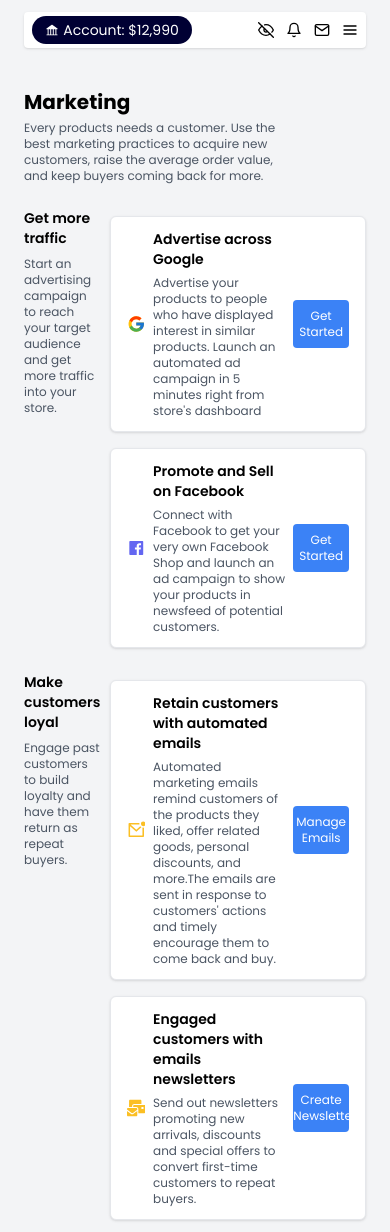
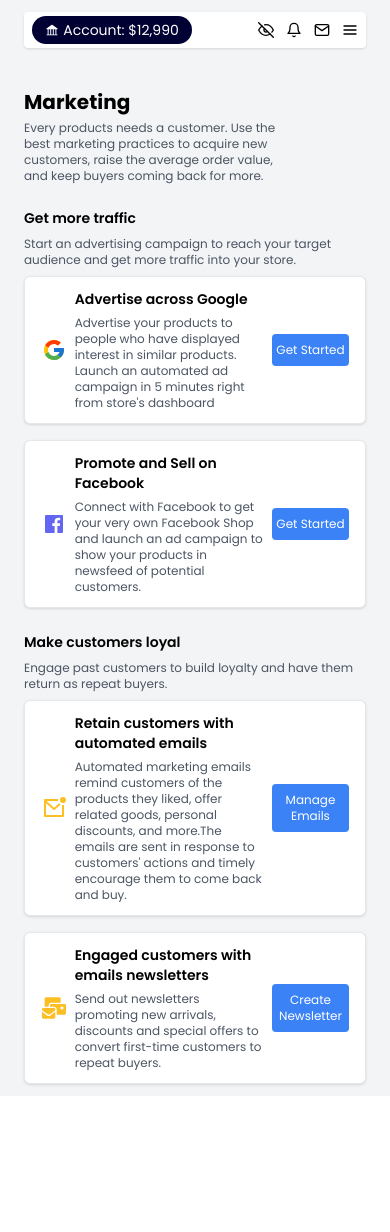
Before and after one commit to Adekanmi-hub/Bamzi, a React (Create React App) app: page /marketing in a window 390 px wide. After the commit the page ends 1096 px from the top, so only its background shows below. Built offline with nearby package versions, Linux system fonts and the light colour scheme.

Commit message:
Responsiveness

```diff
--- a/src/pages/marketing.js
+++ b/src/pages/marketing.js
@@ -28,8 +28,8 @@ export default function Marketing() {
           </p>
         </div>
 
-        <div className="flex mt-6 w-full">
-          <div className="w-3/12 pr-2">
+        <div className="flex mt-6 w-full lg:flex-row flex-col">
+          <div className="lg:w-3/12 w-full pr-2">
             <p className="text-sm mb-2 font-semibold">Get more traffic</p>
             <p className="text-gray-600 text-xs">
               Start an advertising campaign to reach your target audience and
@@ -37,7 +37,7 @@ export default function Marketing() {
             </p>
           </div>
 
-          <div className="flex flex-col w-9/12 space-y-4 mt-2">
+          <div className="flex flex-col lg:w-9/12 w-full space-y-4 mt-2">
             <div className="flex py-2 px-4 border border-solid rounded-md items-center bg-white w-full justify-center shadow">
               <span className="w-1/12 flex justify-center">
                 <FcGoogle size={24} />
@@ -84,8 +84,8 @@ export default function Marketing() {
           </div>
         </div>
 
-        <div className="flex mt-6 w-full">
-          <div className="w-3/12 pr-2">
+        <div className="flex mt-6 w-full lg:flex-row flex-col">
+          <div className="lg:w-3/12 pr-2">
             <p className="text-sm font-semibold mb-2">Make customers loyal</p>
             <p className="text-gray-600 text-xs">
               Engage past customers to build loyalty and have them return as
@@ -93,7 +93,7 @@ export default function Marketing() {
             </p>
           </div>
 
-          <div className="flex flex-col w-9/12 space-y-4 mt-2">
+          <div className="flex flex-col lg:first-letter:w-9/12 space-y-4 mt-2">
             <div className="flex py-2 px-4 border border-solid rounded-md items-center bg-white w-full justify-center shadow">
               <span className="w-1/12 flex justify-center">
                 <RiMailUnreadLine size={24} color={"#FBBF24"} />
```
